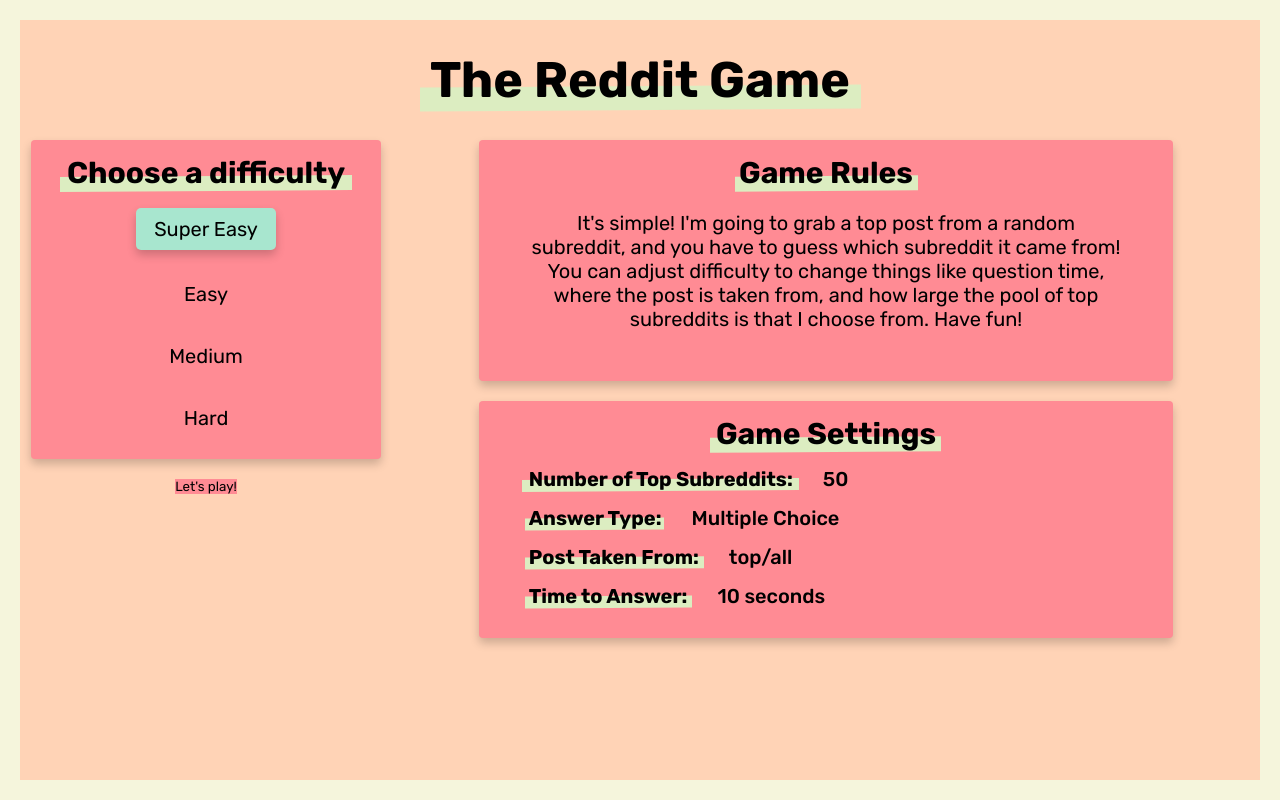
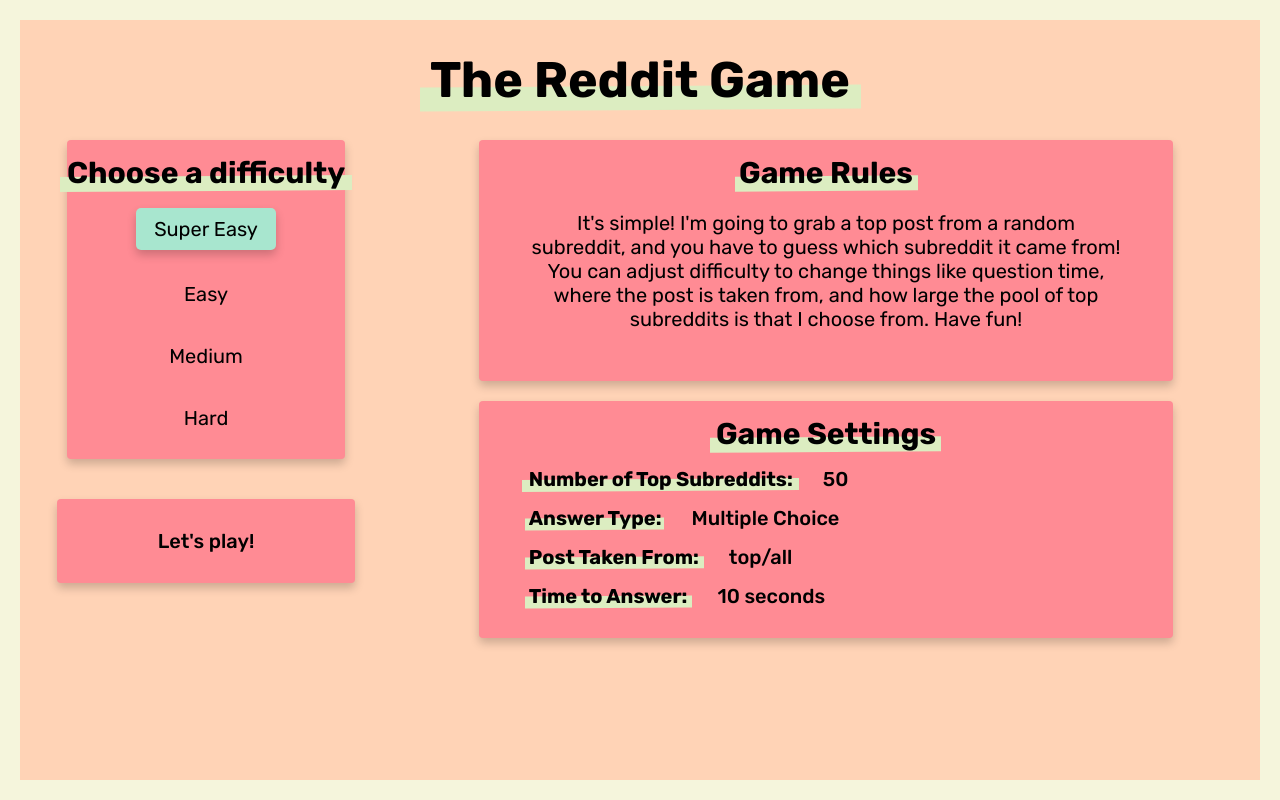
Before and after one commit to jamesdebnam/reddit-game, a React (Create React App) app: page / in a window 1280 px wide. Built offline with nearby package versions, Linux system fonts and the light colour scheme.

Commit message:
added button styling

```diff
--- a/src/App/App.jsx
+++ b/src/App/App.jsx
@@ -13,7 +13,7 @@
       <div className="game__left">
         <DifficultyForm />
 
-        <Button ButtonClass="btn-big" content="Let's play!" />
+        <Button buttonClass="btn-big" content="Let's play!" />
       </div>
       <div className="game__right">
         <GameDescription />
--- a/src/sass/components/_button.scss
+++ b/src/sass/components/_button.scss
@@ -1,4 +1,27 @@
 .btn {
   background-color: $color-warm-tertiary;
   border: 0;
+  padding: 1rem;
+  border-radius: 4px;
+  box-shadow: 0 0.5rem 1rem rgba(0, 0, 0, 0.2);
+  transition: all ease 0.2s;
+
+  &-big {
+    width: 80%;
+    margin: 2rem auto;
+    padding: 3rem 0;
+    font-size: 2rem;
+    font-weight: 500;
+  }
+
+  &:hover {
+    background-color: $color-primary;
+    transform: translateY(-4px);
+    box-shadow: 0 0.8rem 1.3rem rgba(0, 0, 0, 0.15);
+  }
+
+  &:active {
+    transform: translateY(2px);
+    box-shadow: 0 0.3rem 0.8rem rgba(0, 0, 0, 0.25);
+  }
 }
--- a/src/sass/components/_difficulty-radio.scss
+++ b/src/sass/components/_difficulty-radio.scss
@@ -2,7 +2,6 @@
   @include card;
 
   text-align: center;
-  width: 35rem;
 
   grid-area: choose;
   justify-self: center;
--- a/src/sass/main.scss
+++ b/src/sass/main.scss
@@ -8,6 +8,7 @@
 @import "components/difficulty-radio";
 @import "components/settings";
 @import "components/button";
+
 @import "layout/home-grid";
 
 @import "pages/home";
```
